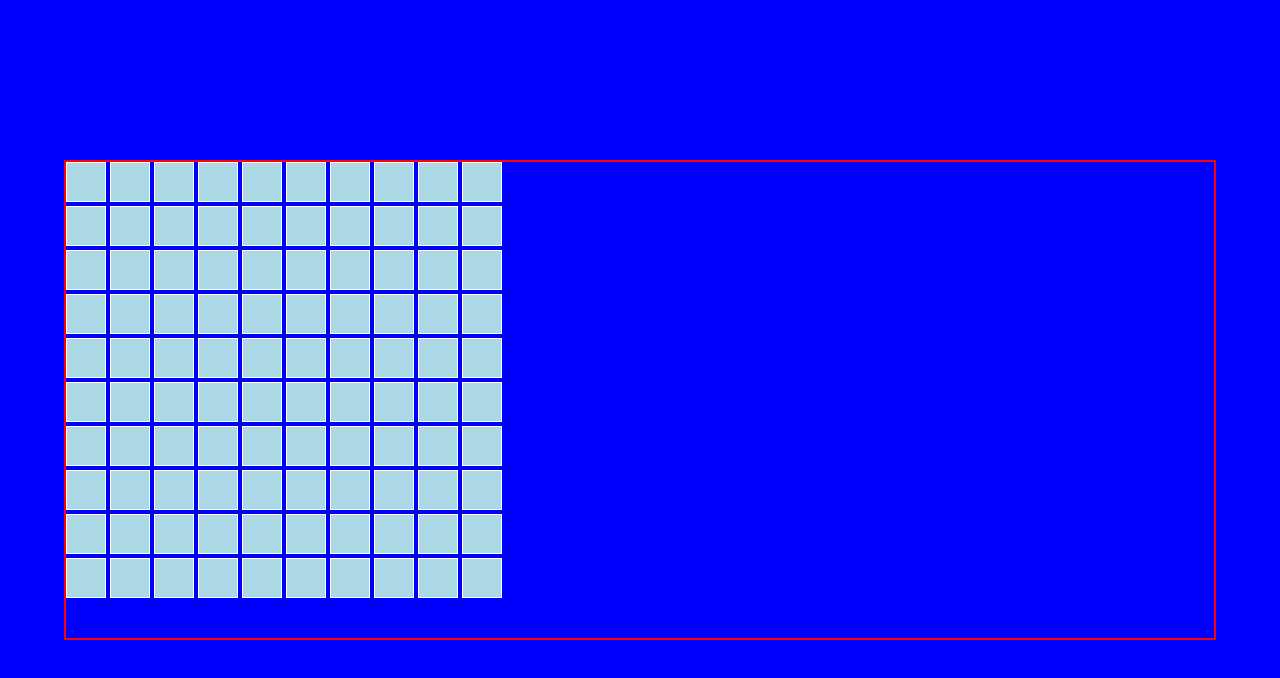
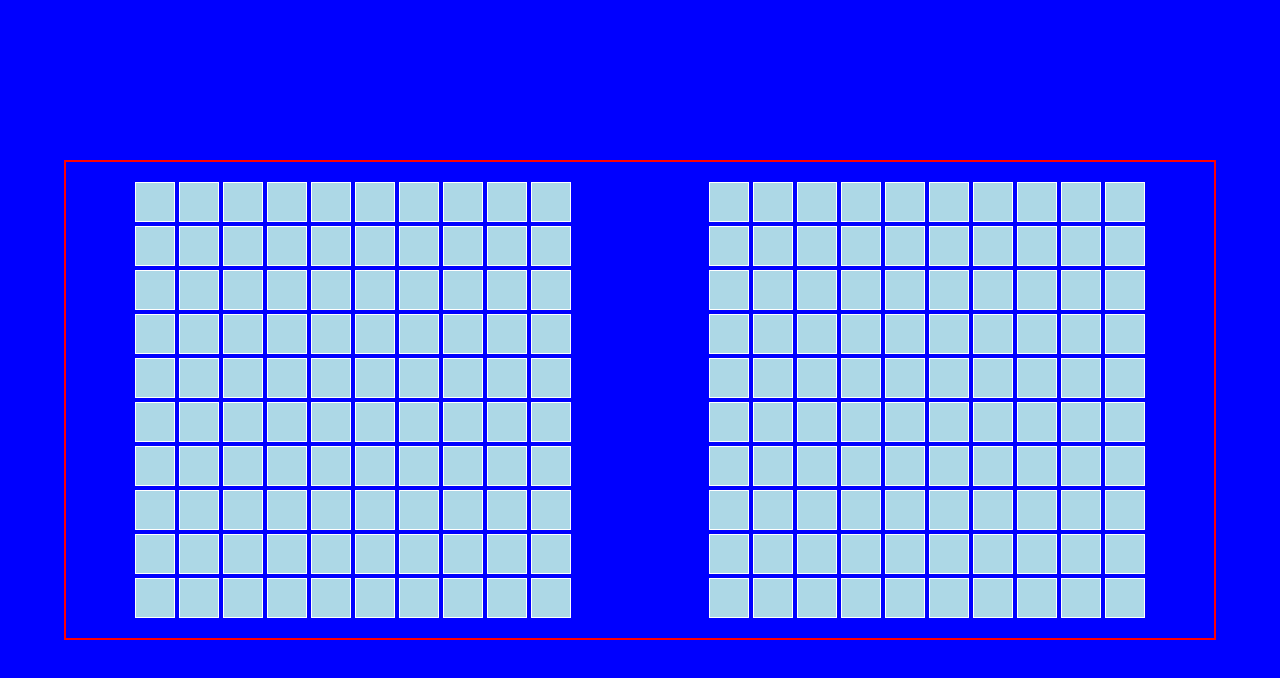
Before and after one commit to missbabelfish/battleBoats, a website with bundled scripts: page index.html in a window 1280 px wide. Built offline with nearby package versions, Linux system fonts and the light colour scheme.

Commit message:
basic ui working

```diff
--- a/index.html
+++ b/index.html
@@ -8,8 +8,8 @@
 </head>
 <body>
     <div class="boards-container">
-        <div class="board" id="player1-board">
-        <div class="board" id="player2-board">
+        <div class="board" id="player1-board"></div>
+        <div class="board" id="player2-board"></div>
     </div>
 
     <script src="index.js" type="module"></script>
--- a/index.js
+++ b/index.js
@@ -5,6 +5,7 @@ import Player from "./player.js";
 const player1 = new Player('human');
 const player1Board = player1.board
 const player2 = new Player()
+console.log(player2)
 const player2Board = player2.board
 console.log({player2Board})
 
@@ -18,10 +19,12 @@ player2Board.placeShip(0, 0, 9, 5, 'vert');
 player2Board.placeShip(1, 2, 1, 4, 'vert');
 player2Board.placeShip(2, 6, 2, 3, 'horiz');
 player2Board.placeShip(3, 9, 0, 3, 'horiz');
-player2Board.placeShip(4, 3, 8, 2, 'horiz');
+player2Board.placeShip(4, 3, 7, 2, 'horiz');
 
 function renderBoard(gameBoard, containerId) {
+    console.log({gameBoard, containerId})
     const boardContainer = document.getElementById(containerId)
+    console.log({boardContainer})
     boardContainer.innerHTML = ''
 
     for (let r = 0; r < gameBoard.size; r++) {
@@ -51,5 +54,3 @@ function renderBoard(gameBoard, containerId) {
 
 renderBoard(player1Board, 'player1-board');
 renderBoard(player2Board, 'player2-board');
-
-console.log(player1Board)
--- a/styles.css
+++ b/styles.css
@@ -13,6 +13,8 @@ body {
 
 .boards-container {
     display: flex;
+    justify-content: space-around;
+    align-items: center;
     height: 30rem;
     width: 90%;
     border: 2px solid red;
```
